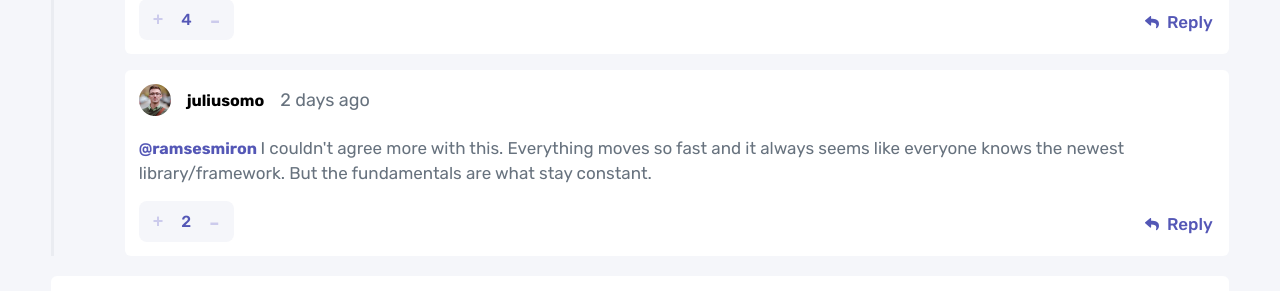
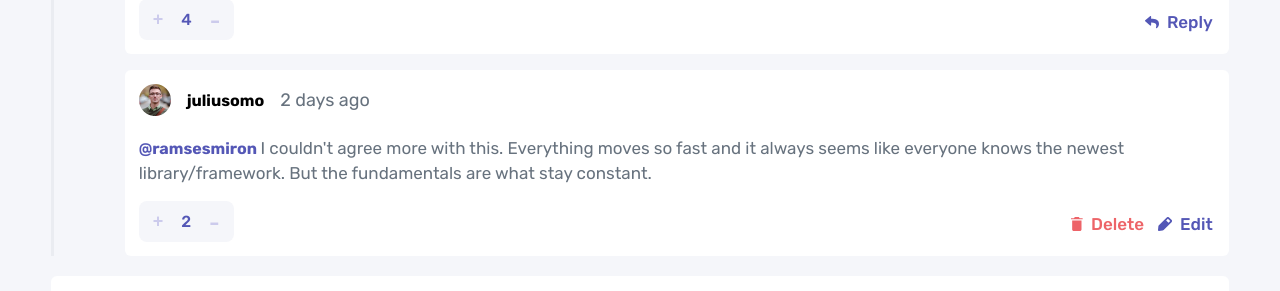
Before and after one commit to nazareno7870/11-Interactive-Comments-Section, a React (Vite) app: page / in a window 1280 px wide. Shown: the part 594-885 px from the top of the page. Built offline with nearby package versions, Linux system fonts and the light colour scheme.

Commit message:
Added Delete and Edit Buttons in replies

```diff
--- a/src/components/replies.jsx
+++ b/src/components/replies.jsx
@@ -1,5 +1,10 @@
 import './comment.css'
+import { useContext } from 'react'
+import Context from '../context/StaticContext'
+
 export default function Replie ({User,Date,Content,Votes,Avatar,replyingTo}){
+const {user} = useContext(Context)
+
 return(
     <div className="container-replie">
 
@@ -24,10 +29,26 @@ return(
 
         </div>
 
-        <div className="reply">
-            <img src="./images/icon-reply.svg" alt="Reply Icon" />
-            <h3>Reply</h3>
-        </div>
+        {User === user.username
+            ?<>
+                <div className="delete-edit">
+                    <div className="delete">
+                        <img src="./images/icon-delete.svg" alt="Reply Icon" />
+                        <h3>Delete</h3>
+                    </div>
+                    <div className="edit">
+                        <img src="./images/icon-edit.svg" alt="Reply Icon" />
+                        <h3>Edit</h3>
+                    </div>
+                </div>
+             </>
+            :<>
+                <div className="reply">
+                    <img src="./images/icon-reply.svg" alt="Reply Icon" />
+                    <h3>Reply</h3>
+                </div>
+            </>}
+
         </div>
 
     </div>
```
